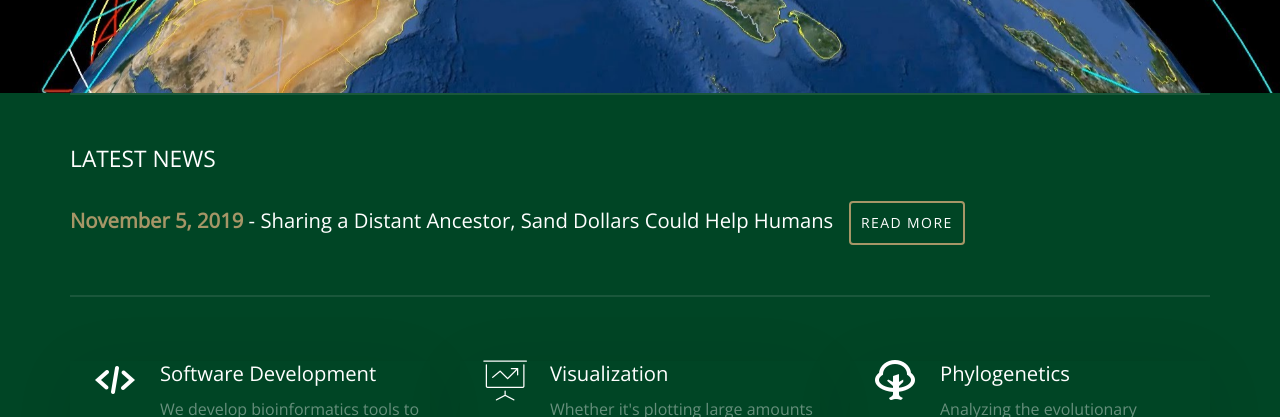
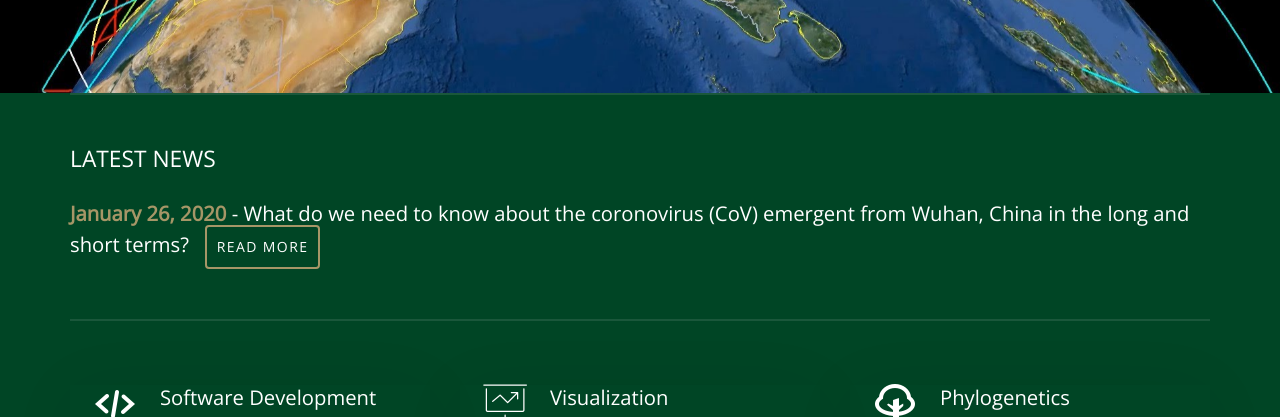
Before and after one commit to janieslab/janieslab.github.io, a website: page index.html in a window 1280 px wide. Shown: the part 307-724 px from the top of the page. Drawn offline with nearby package versions, Linux system fonts and the light colour scheme; files whose address does not match are found by name.

Commit message:
Add CoV news

```diff
--- a/index.html
+++ b/index.html
@@ -187,7 +187,9 @@
   <div class="container">
     <div class="probootstrap-cta probootstrap-animate">
       <h2 class="mb20">Latest News</h2>
-      <h3><a><strong>November 5, 2019</strong></a> - Sharing a Distant Ancestor, Sand Dollars Could Help Humans &nbsp;&nbsp;<a href="https://cci.uncc.edu/news/2019-11-05/relatively-speaking" target="_blank" role="button" class="btn btn-primary">Read More</a></h3>
+	  <h3><a><strong>January 26, 2020</strong></a> - What do we need to know about the coronovirus (CoV) emergent from Wuhan, China in the long and short terms? &nbsp;&nbsp;<a href="https://brc.uncc.edu/news/2020-01-26/what-do-we-need-know-about-coronavirus-cov-emergent-wuhan-china-long-and-short-terms" target="_blank" role="button" class="btn btn-primary">Read More</a></h3>
+
+      <!--<h3><a><strong>November 5, 2019</strong></a> - Sharing a Distant Ancestor, Sand Dollars Could Help Humans &nbsp;&nbsp;<a href="https://cci.uncc.edu/news/2019-11-05/relatively-speaking" target="_blank" role="button" class="btn btn-primary">Read More</a></h3>-->
     </div>
   </div>
 
```
